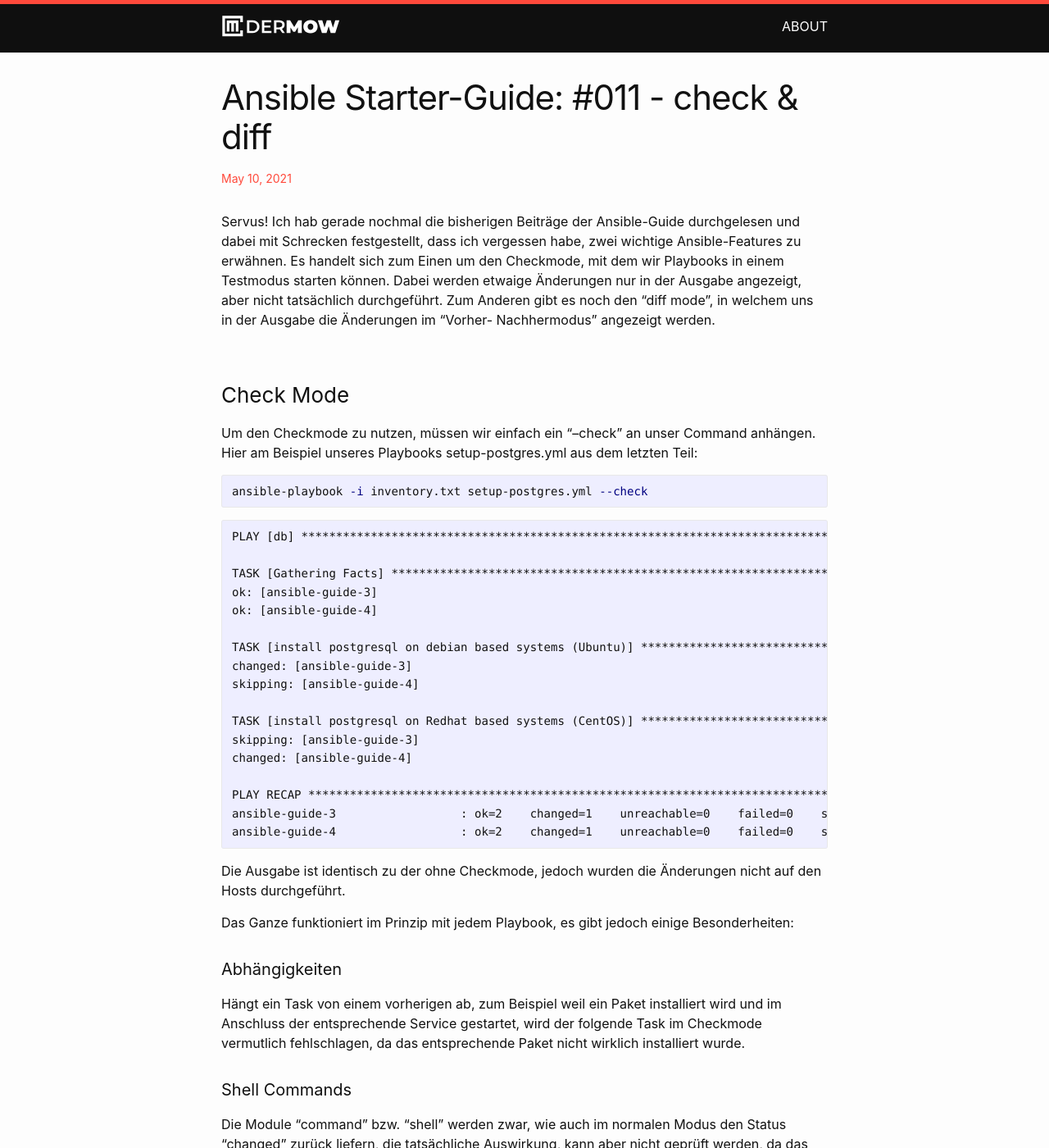
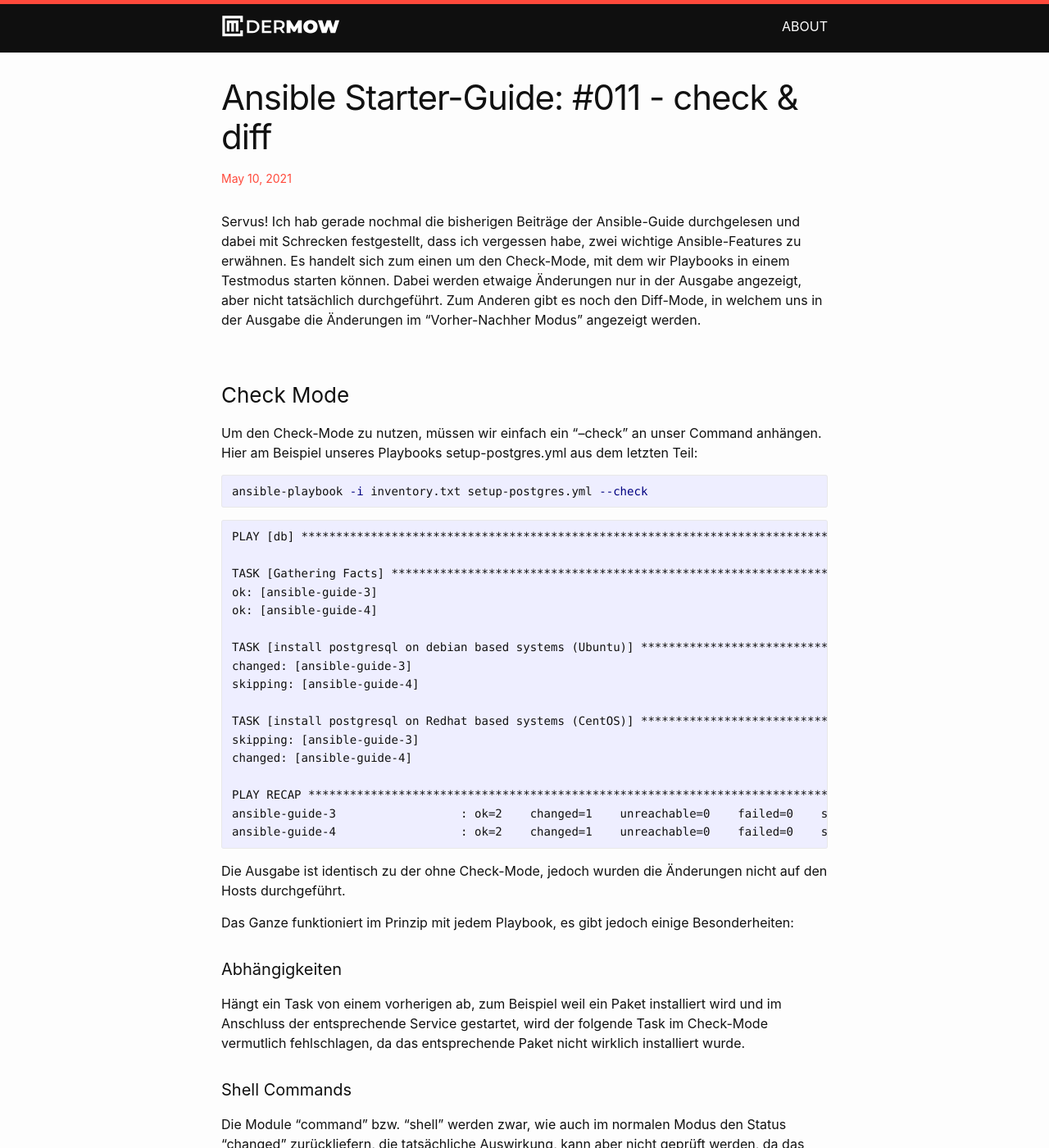
Before and after one commit to dermow/staging, a Jekyll site: the page built from _posts/2021-05-10-ansible-guide-11.markdown, in a window 1280 px wide and 1400 px high. Shown: the whole window at 82% size. Built offline with Jekyll 4.4.1, drawn with Linux system fonts in a browser that asks for light colours; comment, search, counter and statistics services are not loaded; some of the changed text lies outside the part shown.

Commit message:
Update 2021-05-10-ansible-guide-11.markdown

````diff
--- a/_posts/2021-05-10-ansible-guide-11.markdown
+++ b/_posts/2021-05-10-ansible-guide-11.markdown
@@ -5,12 +5,11 @@ date:   2021-05-10 12:44:42 +0100
 categories: Ansible
 ---
 
-Servus! Ich hab gerade nochmal die bisherigen Beiträge der Ansible-Guide durchgelesen und dabei mit Schrecken festgestellt, dass ich vergessen habe,
-zwei wichtige Ansible-Features zu erwähnen. Es handelt sich zum Einen um den Checkmode, mit dem wir Playbooks in einem Testmodus starten können. Dabei werden etwaige Änderungen nur in der Ausgabe angezeigt, aber nicht tatsächlich durchgeführt. Zum Anderen gibt es noch den "diff mode", in welchem uns in der Ausgabe die Änderungen im "Vorher- Nachhermodus" angezeigt werden.
+Servus! Ich hab gerade nochmal die bisherigen Beiträge der Ansible-Guide durchgelesen und dabei mit Schrecken festgestellt, dass ich vergessen habe, zwei wichtige Ansible-Features zu erwähnen. Es handelt sich zum einen um den Check-Mode, mit dem wir Playbooks in einem Testmodus starten können. Dabei werden etwaige Änderungen nur in der Ausgabe angezeigt, aber nicht tatsächlich durchgeführt. Zum Anderen gibt es noch den Diff-Mode, in welchem uns in der Ausgabe die Änderungen im “Vorher-Nachher Modus” angezeigt werden.
 
 ### Check Mode
 
-Um den Checkmode zu nutzen, müssen wir einfach ein "--check" an unser Command anhängen. Hier am Beispiel unseres Playbooks setup-postgres.yml aus dem letzten
+Um den Check-Mode zu nutzen, müssen wir einfach ein "--check" an unser Command anhängen. Hier am Beispiel unseres Playbooks setup-postgres.yml aus dem letzten
 Teil:
 
 ```bash
@@ -38,20 +37,17 @@ ansible-guide-4                  : ok=2    changed=1    unreachable=0    failed=
 
 <!-- excerpt-end -->
 
-Die Ausgabe ist identisch zu der ohne Checkmode, jedoch wurden die Änderungen nicht auf den Hosts durchgeführt.
+Die Ausgabe ist identisch zu der ohne Check-Mode, jedoch wurden die Änderungen nicht auf den Hosts durchgeführt.
 
 Das Ganze funktioniert im Prinzip mit jedem Playbook, es gibt jedoch einige Besonderheiten:
 
 #### Abhängigkeiten
-Hängt ein Task von einem vorherigen ab, zum Beispiel weil ein Paket installiert wird und im Anschluss der entsprechende Service gestartet, wird der folgende Task im Checkmode
-vermutlich fehlschlagen, da das entsprechende Paket nicht wirklich installiert wurde.
+Hängt ein Task von einem vorherigen ab, zum Beispiel weil ein Paket installiert wird und im Anschluss der entsprechende Service gestartet, wird der folgende Task im Check-Mode vermutlich fehlschlagen, da das entsprechende Paket nicht wirklich installiert wurde.
 
 #### Shell Commands
-Die Module "command" bzw. "shell" werden zwar, wie auch im normalen Modus den Status "changed" zurück liefern, die tatsächliche Auswirkung, kann aber nicht geprüft werden,
-da das Ergebnis des Shellcommands unabhängig von Ansible ist.
+Die Module “command” bzw. “shell” werden zwar, wie auch im normalen Modus den Status “changed” zurückliefern, die tatsächliche Auswirkung, kann aber nicht geprüft werden, da das Ergebnis des Shell commands unabhängig von Ansible ist.
 
-Für solche Fälle können wir einzelne Tasks im Checkmode überspringen:
-
+Für solche Fälle können wir einzelne Tasks im Check-Mode überspringen:
 ```yaml
  - name: Diesen Task im Checkmode überspringen
    lineinfile:
@@ -61,12 +57,10 @@ Für solche Fälle können wir einzelne Tasks im Checkmode überspringen:
     check_mode: no
 ```
 
-Mit dem Task-Parameter "check_mode: no" teilen wir Ansible mit, dass es den entsprechenden Task im Checkmode nicht ausführen soll.
+Mit dem Task-Parameter “check_mode: no” teilen wir Ansible mit, dass es den entsprechenden Task im Checkmode nicht ausführen soll.
 
 ### Diff Mode
-
-Der Diff Mode ist unabhängig vom Check mode, kann aber mit diesem zusammen genutzt werden. Im Diff Mode zeigt ansible alle Änderungen im Vergleich zum
-Ursprungszustand an. Hier ein kleines Beispiel mit dem Modul "lineinfile":
+Der Diff-Mode ist unabhängig vom Check-Mode, kann aber mit diesem zusammen genutzt werden. Im Diff-Mode zeigt Ansible alle Änderungen im Vergleich zum Ursprungszustand an. Hier ein kleines Beispiel mit dem Modul “lineinfile”:
 
 ```yaml
 - hosts: ansible-guide-1
````
